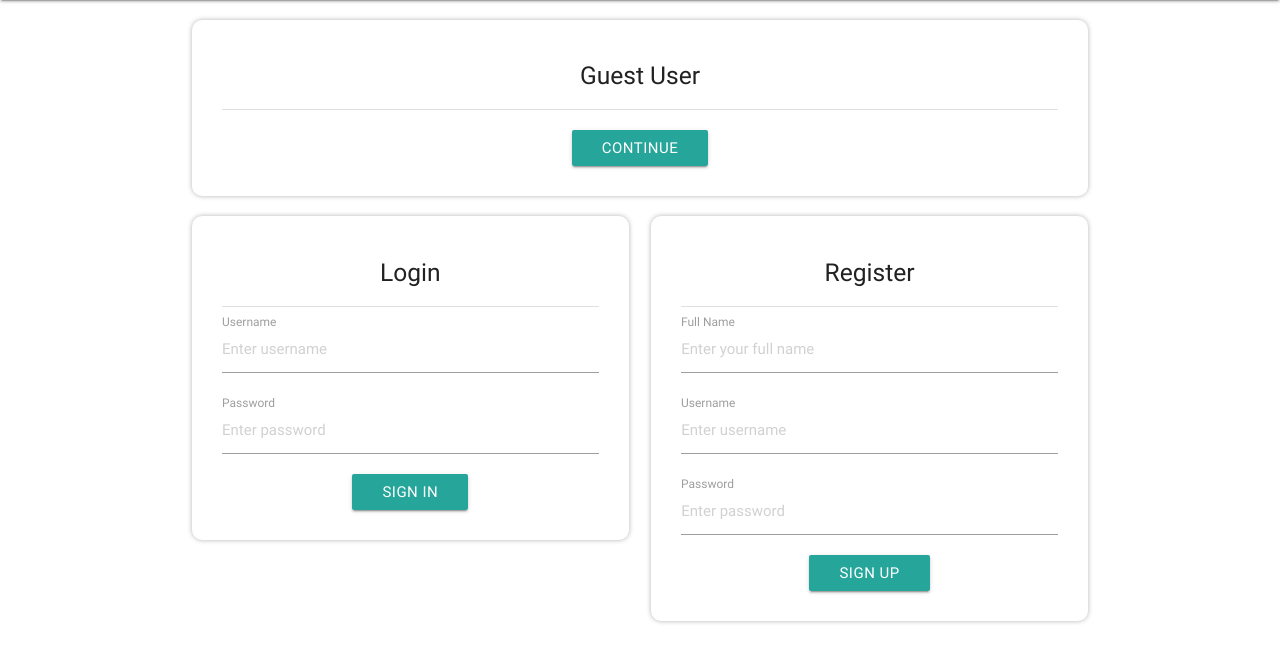
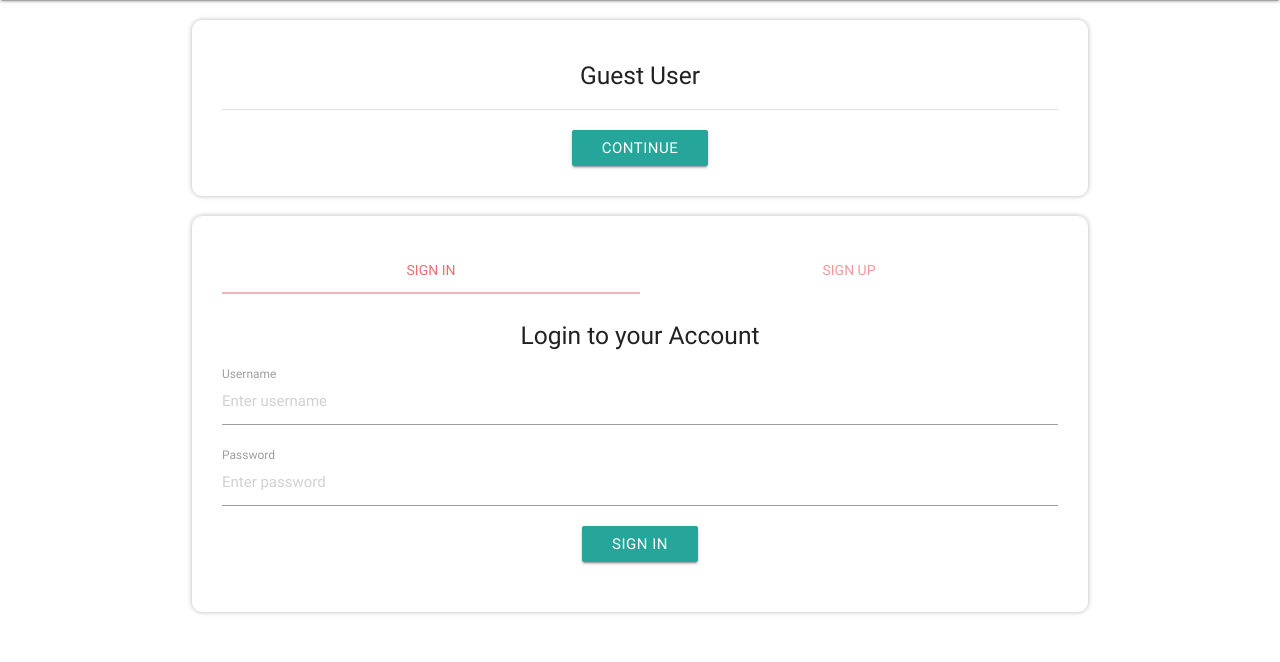
Before and after one commit to Code-Institute-Submissions/online-cookbook-3, a Flask app: page /login in a window 1280 px wide. Shown: the part 64-726 px from the top of the page. Run offline with Flask 2, Linux system fonts and the light colour scheme; some libraries are stand-ins or nearby versions.

Commit message:
Materialize tab structure used for Login forms

```diff
--- a/static/css/style.css
+++ b/static/css/style.css
@@ -42,7 +42,7 @@ nav .brand-logo {
 }
 /*---------------------------------------------------------------------- Home */
 .heading {
-    padding: 10px;
+    padding: 15px;
 }
 .card .card-content .card-title {
     font-size: 16px;
--- a/templates/index.html
+++ b/templates/index.html
@@ -43,13 +43,20 @@
             </div>
         </div>
     </div>
+
+    <!-- Tab login forms -->
     <div class="container">
-        <div class="row">
-            <div class="col s12 m6">
-                <!-- User Login -->
-                <div class="section center">
-                    <h5>Login</h5>
-                    <div class="divider"></div>
+        <div class="section">
+            <div class="row">
+                <div class="col s12">
+                  <ul class="tabs">
+                    <li class="tab col s6"><a class="active" href="#test1">Sign In</a></li>
+                    <li class="tab col s6"><a href="#test2">Sign Up</a></li>
+                  </ul>
+                </div>
+                 <!-- Sign In form -->
+                <div id="test1" class="col s12 center">
+                    <h5 class="heading">Login to your Account</h5>
                     <form action="{{url_for('login')}}" method="POST">
                         <div class="input-field">
                             <input placeholder="Enter username" name="username" type="text" class="validate" required>
@@ -62,12 +69,9 @@
                         <button class="btn waves-effect waves-light" type="submit">Sign In</button>
                     </form>
                 </div>
-            </div>
-            <div class="col s12 m6">
-                <!-- User Registration -->
-                    <div class="section center">
-                        <h5>Register</h5>
-                        <div class="divider"></div>
+                 <!-- Sign up form -->
+                <div id="test2" class="col s12 center">
+                    <h5 class="heading">Sign Up for Free</h5>
                         <form action="{{url_for('register')}}" method="POST">
                             <div class="input-field">
                                 <input placeholder="Enter your full name" name="fullname" type="text" class="validate" required>
@@ -83,10 +87,11 @@
                             </div>
                             <button class="btn waves-effect waves-light" type="submit">Sign Up</button>
                         </form>
-                    </div>
                 </div>
             </div>
         </div>
+    </div>
+
     <script src="https://cdnjs.cloudflare.com/ajax/libs/jquery/3.3.1/jquery.min.js"></script>
     <script src="https://cdnjs.cloudflare.com/ajax/libs/materialize/0.100.2/js/materialize.min.js"></script>
     <script>
```
